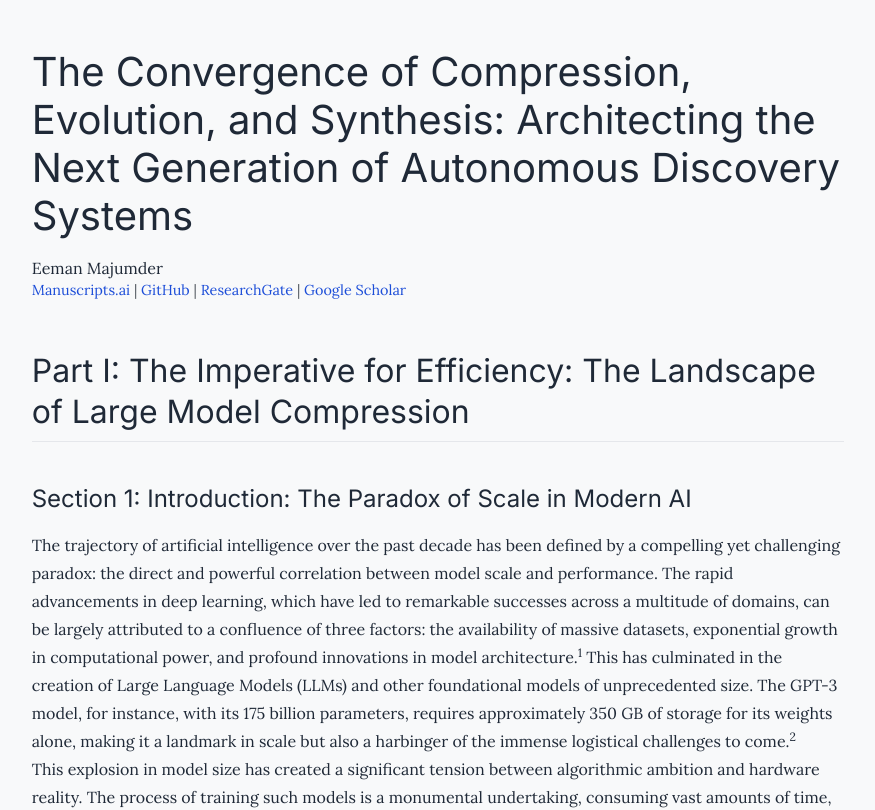
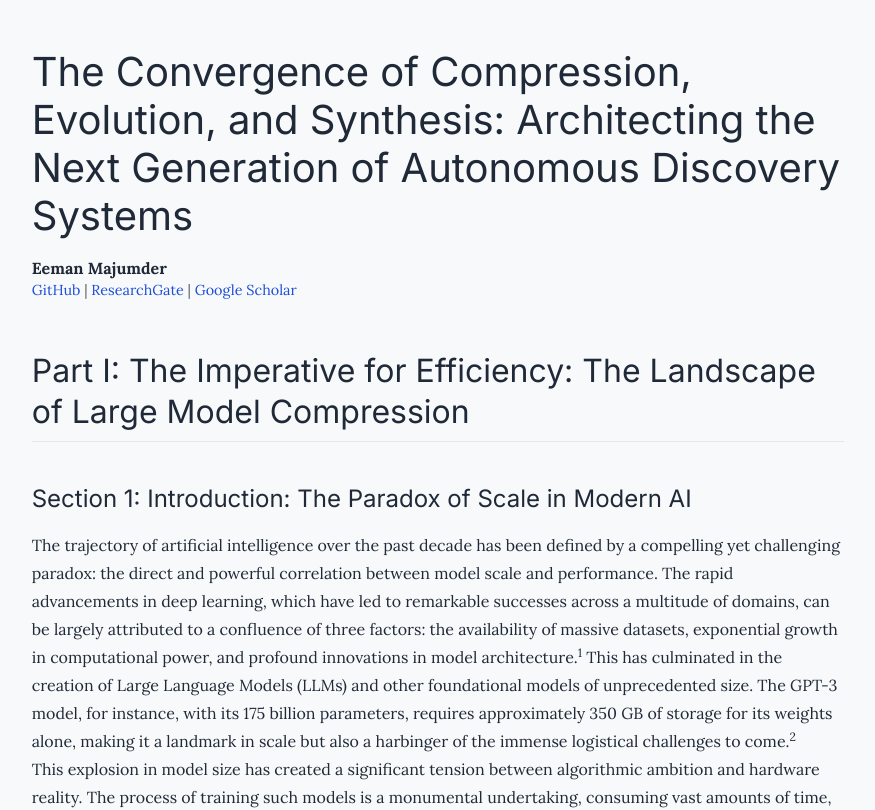
Before and after one commit to Eeman1113/ConvergenceEngine, a plain HTML site: page index.html in a window 1280 px wide. Shown: the top 810 px of the page, without its empty margins (202-1077 px from the left). Drawn offline with nearby package versions, Linux system fonts and the light colour scheme.

Commit message:
Update index.html

```diff
--- a/index.html
+++ b/index.html
@@ -119,9 +119,9 @@
     <main class="prose mx-auto px-4 py-8 md:py-12">
         <h1>The Convergence of Compression, Evolution, and Synthesis: Architecting the Next Generation of Autonomous Discovery Systems</h1>
 
-            <div class="author-name">Eeman Majumder</div>
+            <div class="author-name"><b>Eeman Majumder</b></div>
             <div class="author-links">
-                <a href="https://manuscripts.ai/">Manuscripts.ai</a> | <a href="https://github.com/Eeman1113">GitHub</a> | <a href="https://www.researchgate.net/profile/Eeman-Majumder">ResearchGate</a> | <a href="https://tinyurl.com/eemangoogle">Google Scholar</a>
+                <a href="https://github.com/Eeman1113">GitHub</a> | <a href="https://www.researchgate.net/profile/Eeman-Majumder">ResearchGate</a> | <a href="https://tinyurl.com/eemangoogle">Google Scholar</a>
             </div>
             </div>
 
```
